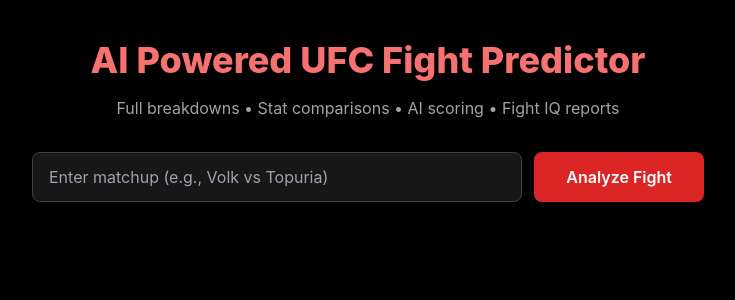
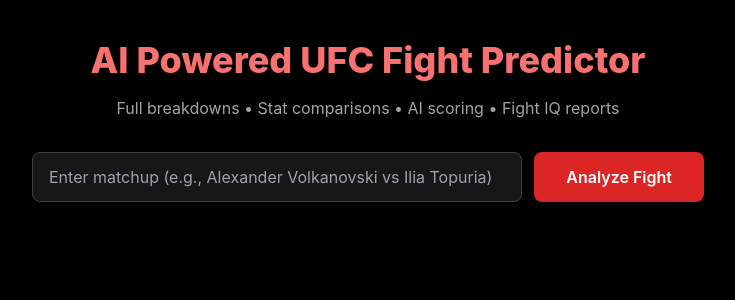
Before and after one commit to jtorres-1/combatIQ, a Flask app: page / in a window 1280 px wide. Shown: the part 69-369 px from the top of the page, without its empty margins (272-1007 px from the left). Run offline with Flask 3, Linux system fonts and the light colour scheme; some libraries are stand-ins or nearby versions.

Commit message:
Update index.html

```diff
--- a/templates/index.html
+++ b/templates/index.html
@@ -88,7 +88,7 @@
       <input
         type="text"
         name="matchup"
-        placeholder="Enter matchup (e.g., Volk vs Topuria)"
+        placeholder="Enter matchup (e.g., Alexander Volkanovski vs Ilia Topuria)"
         required
         class="mobile-input bg-neutral-900 text-white border border-neutral-700 rounded-lg flex-1 px-4 py-3 focus:ring-2 focus:ring-red-500"
       />
```
